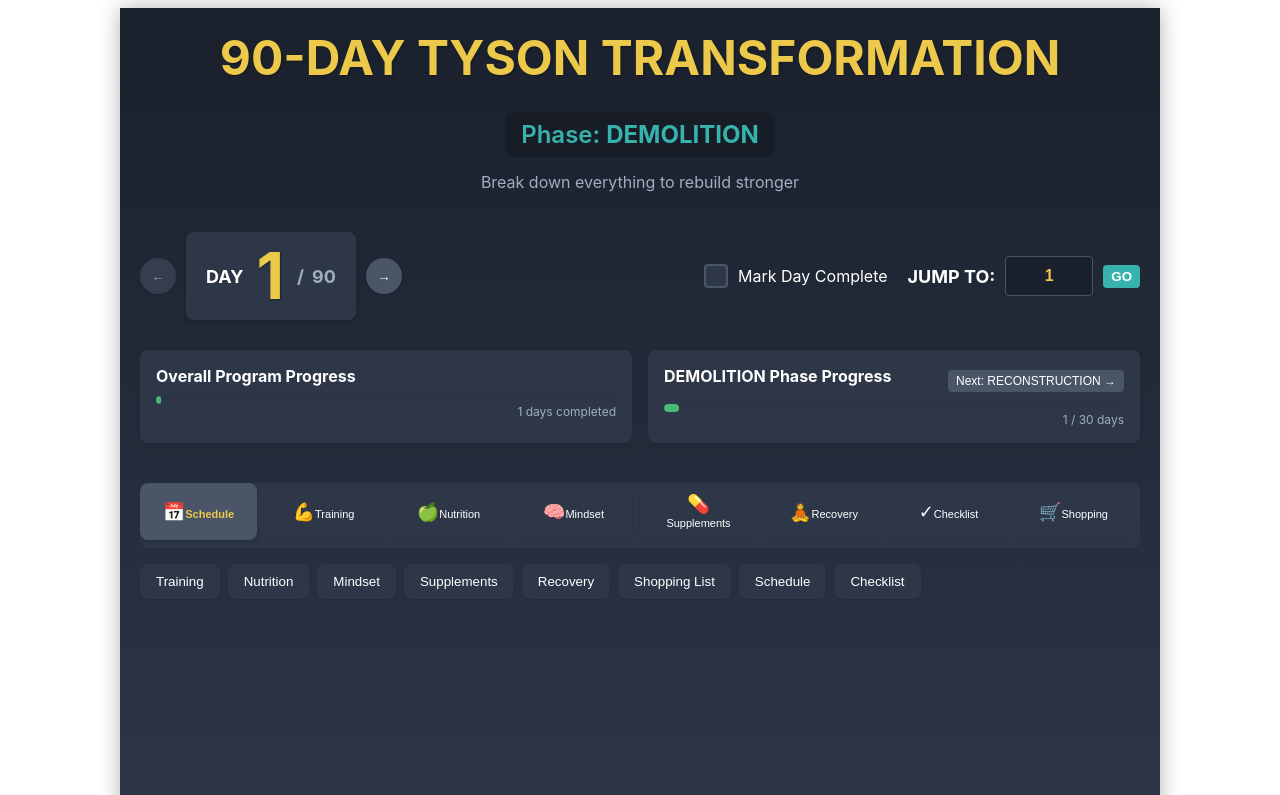
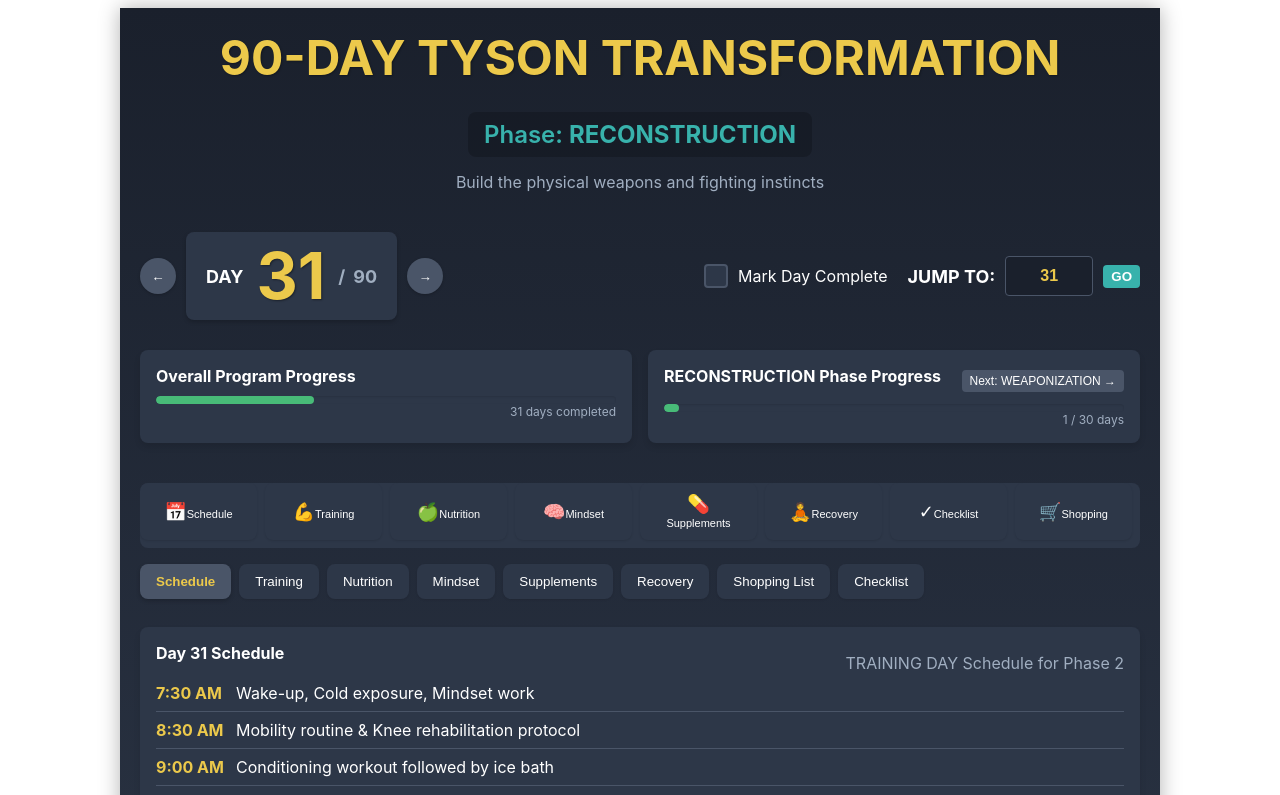
Before and after one commit to Dgcode88/tyson2, a React (Create React App) app: page / in a window 1280 px wide. Shown: the top 795 px of the page. Built offline with nearby package versions, Linux system fonts and the light colour scheme.

Commit message:
Fix schedule tab display by setting it as default

```diff
--- a/src/App.js
+++ b/src/App.js
@@ -530,10 +530,10 @@ const Tabs = styled.div`
 `;
 
 function App() {
-  // Initialize current day from localStorage or default to 1
+  // Initialize current day from localStorage or default to 31
   const [currentDay, setCurrentDay] = useState(() => {
     const savedDay = localStorage.getItem("tysonDashboardDay");
-    return savedDay ? parseInt(savedDay) : 1;
+    return savedDay ? parseInt(savedDay) : 31;
   });
 
   // Initialize completed days from localStorage
@@ -543,9 +543,11 @@ function App() {
   });
 
   const [tempDay, setTempDay] = useState(currentDay);
-  const [activeTab, setActiveTab] = useState("daily-plan");
   const [showDetails, setShowDetails] = useState({});
   const [checklist, setChecklist] = useState({});
+  // Set the default active tab to "schedule" instead of "training"
+  const [activeTab, setActiveTab] = useState("schedule");
+
   const totalDays = 90;
 
   // Save current day to localStorage whenever it changes
@@ -1810,6 +1812,12 @@ function App() {
       <div>
         <Tabs>
           <TabButton
+            active={activeTab === "schedule"}
+            onClick={() => setActiveTab("schedule")}
+          >
+            Schedule
+          </TabButton>
+          <TabButton
             active={activeTab === "training"}
             onClick={() => setActiveTab("training")}
           >
@@ -1844,12 +1852,6 @@ function App() {
             onClick={() => setActiveTab("shoppingList")}
           >
             Shopping List
-          </TabButton>
-          <TabButton
-            active={activeTab === "schedule"}
-            onClick={() => setActiveTab("schedule")}
-          >
-            Schedule
           </TabButton>
           <TabButton
             active={activeTab === "checklist"}
```
